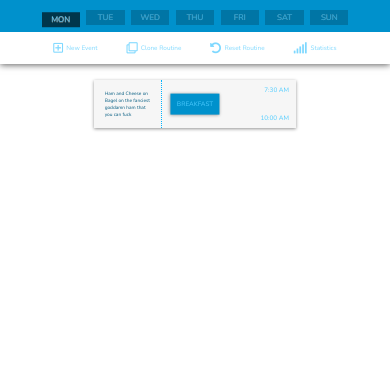
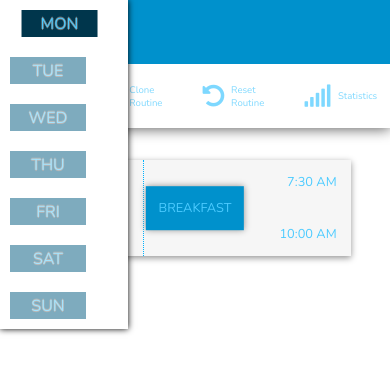
Before and after one commit to sivakusayan/schedule-app, a website: page index.html in a window 390 px wide. Drawn offline with nearby package versions, Linux system fonts and the light colour scheme.

Commit message:
Updated UI to be more Mobile-friendly

```diff
--- a/index.html
+++ b/index.html
@@ -11,6 +11,8 @@
     <body>
         <div id="overlay" class="overlayOFF"></div>
         <nav class="nav">
+            <div class="nav__weekContainer">
+                <h1 class="nav__currentDay">MONDAY</h1>
                 <ul class="nav__week">
                     <li><button class="nav__day activeDay">Mon</button></li>
                     <li><button class="nav__day">Tue</button></li>
@@ -20,6 +22,7 @@
                     <li><button class="nav__day">Sat</button></li>
                     <li><button class="nav__day">Sun</button></li>
                 </ul>
+            </div>
             <div class="nav__buttonContainer">
                 <div id="btnNew" class="nav__button">
                     <i class="far fa-plus-square"></i>
--- a/resources/css/queries.css
+++ b/resources/css/queries.css
@@ -20,28 +20,58 @@
     html {
         font-size: 42%;
     }
+
 }
 
 @media only screen and (max-width: 700px) {
     html {
-        font-size: 35%;
+        font-size: 55%;
+    }
+
+    .nav__week {
+        position: sticky;
+        flex-direction: column;
+        background-color: #fff;
+        width: 20rem;
+        box-shadow: 0 0 1rem;
+        z-index: 300;
+    }
+
+    .nav__day {
+        margin: 1.5rem;
+    }
+
+    .activeDay {
+        transform: translateX(15%);
+    }
+
+    .nav__button {
+        margin: 0 1.5rem;
+    }
+
+    .nav__button span {
+        font-size: 1.5rem;
+    }
+
+    .routine {
+        width: 80%;
     }
 }
 
 @media only screen and (max-width: 600px) {
     html {
-        font-size: 30%;
+        font-size: 50%;
     }
 }
 
 @media only screen and (max-width: 500px) {
     html {
-        font-size: 25%;
+        font-size: 45%;
     }
 }
 
 @media only screen and (max-width: 400px) {
     html {
-        font-size: 20%;
+        font-size: 40%;
     }
 }
--- a/resources/sass/main.scss
+++ b/resources/sass/main.scss
@@ -1,3 +1,7 @@
+/*-----------------------------------------------------*/
+/* COLORS */
+/*-----------------------------------------------------*/
+
 $color-royalBlue: #005A7F;
 $color-olympicBlue: #0091CC;
 $color-malibuBlue: #4CCBFF;
@@ -13,6 +17,10 @@ $color-black: #000;
     box-sizing: border-box;
 }
 
+/*-----------------------------------------------------*/
+/* BASIC SETUP */
+/*-----------------------------------------------------*/
+
 html {
     font-size: 60%;
     font-weight: 400;
@@ -21,6 +29,10 @@ html {
 
 body {
     font-family: 'Nunito', sans-serif;
+}
+
+button {
+    -webkit-tap-highlight-color:  rgba(255, 255, 255, 0);
 }
 
 #overlay {
@@ -43,7 +55,9 @@ body {
     z-index: 0;
 }
 
-
+/*-----------------------------------------------------*/
+/* BUTTON NAVBAR */
+/*-----------------------------------------------------*/
 
 .nav {
     height: 20rem;
@@ -56,10 +70,31 @@ body {
     margin-bottom: 5rem;
     z-index: 100;
 
-    &__week {
+    &__weekContainer {
         background-color: $color-olympicBlue;
         width: 100%;
         height: 10rem;
+        position: relative;
+    }
+
+    &__currentDay {
+        position: absolute;
+        top: 50%;
+        left: 50%;
+        transform: translate(-50%, -50%);
+        font-size: 4rem;
+        background-color: $color-royalBlue;
+        text-shadow: -.1rem 0 #707070, 0 .1rem #707070, .1rem 0 #707070, 0 -.1rem #707070;
+        background-color: darken($color-royalBlue, 10%);
+        color: $color-malibuBlue;
+        font-weight: 200;
+        padding: .6rem;
+        width: 30rem;
+        text-align: center;
+        display: none;
+    }
+
+    &__week {
         display: flex;
         justify-content: center;
 
@@ -137,12 +172,16 @@ body {
     transform: translateY(15%);
 }
 
+/*-----------------------------------------------------*/
+/* ROUTINE DISPLAY */
+/*-----------------------------------------------------*/
+
 .routineContainer {
     width: 100%;
 }
 
 .routine {
-    width: 52%;
+    width: 55%;
     margin: 2rem auto;
 }
 
```
Also changed, not shown: resources/css/style.css. Lines whose indentation alone changed are shown as unchanged.
